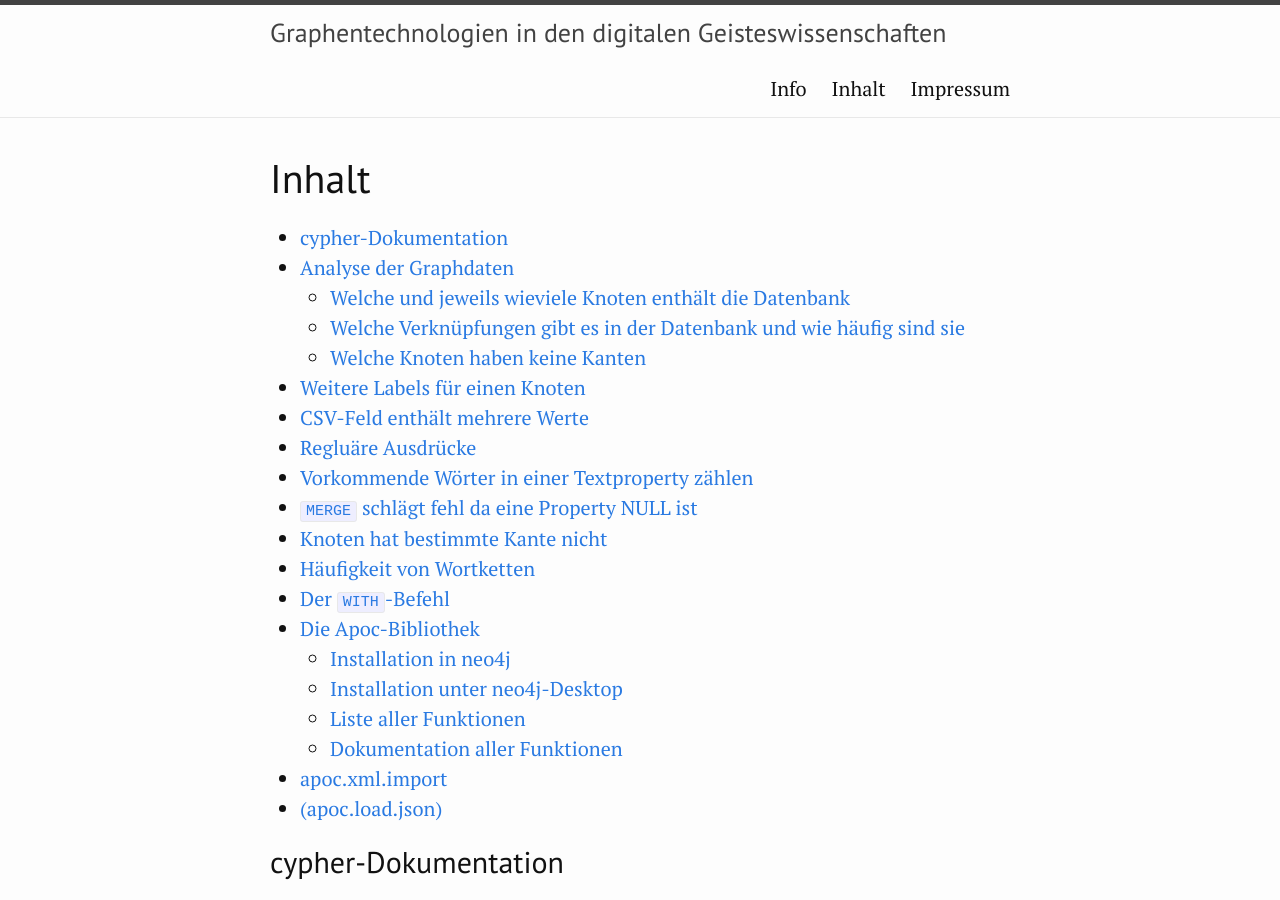
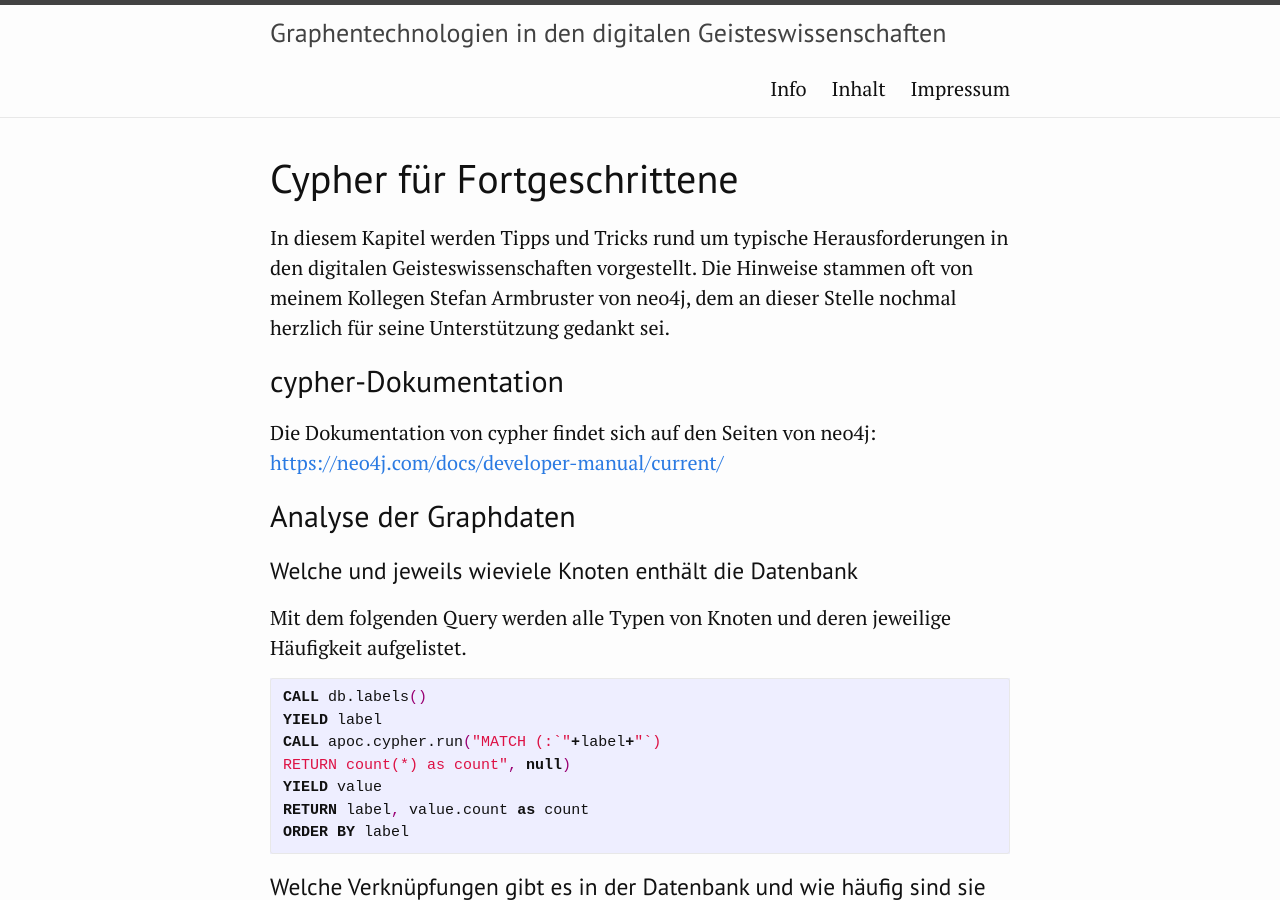
Before and after one commit to kuczera/Graphentechnologien, a Jekyll site: the page built from docs/85_cypher_fuer_Fortgeschrittene.md, in a window 1280 px wide and 900 px high. Built offline with Jekyll 4.4.1, drawn with Linux system fonts in a browser that asks for light colours.

Commit message:
Überschrift korrigiert

```diff
--- a/docs/85_cypher_fuer_Fortgeschrittene.md
+++ b/docs/85_cypher_fuer_Fortgeschrittene.md
@@ -5,11 +5,9 @@ order: 85
 contents: true
 ---
 
-# Inhalt
-{:.no_toc}
+# Cypher für Fortgeschrittene
 
-* Will be replaced with the ToC, excluding the "Contents" header
-{:toc}
+In diesem Kapitel werden Tipps und Tricks rund um typische Herausforderungen in den digitalen Geisteswissenschaften vorgestellt. Die Hinweise stammen oft von meinem Kollegen Stefan Armbruster von neo4j, dem an dieser Stelle nochmal herzlich für seine Unterstützung gedankt sei.
 
 ## cypher-Dokumentation
 
```
